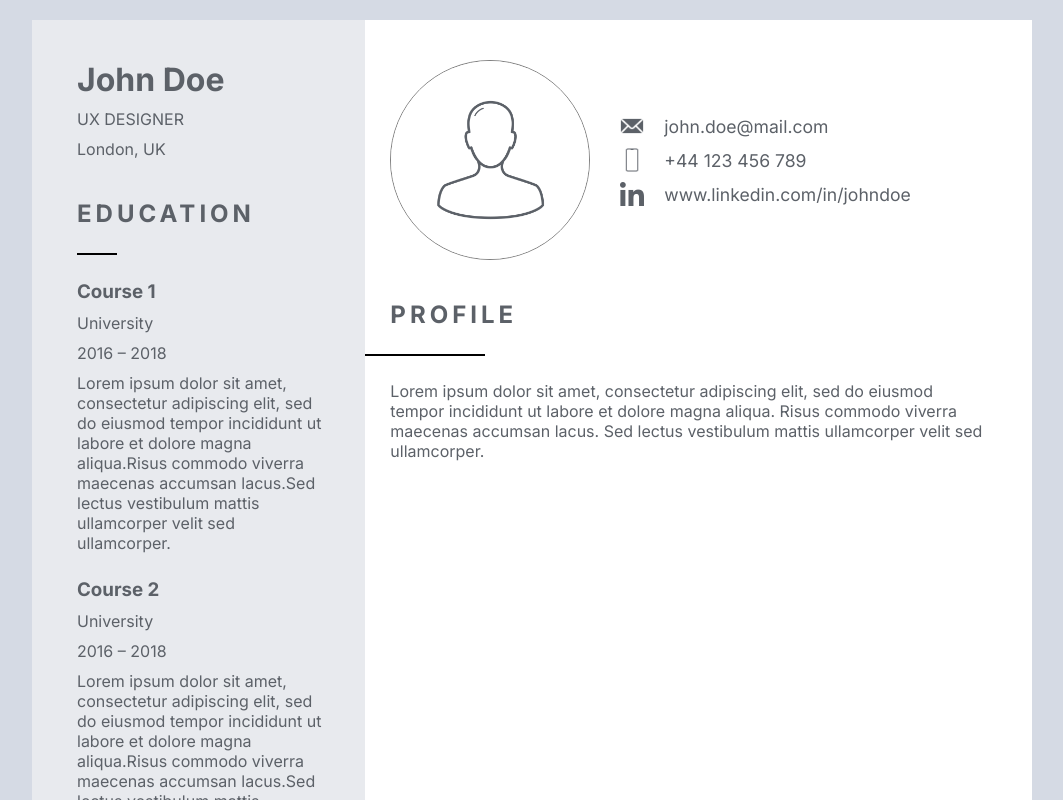
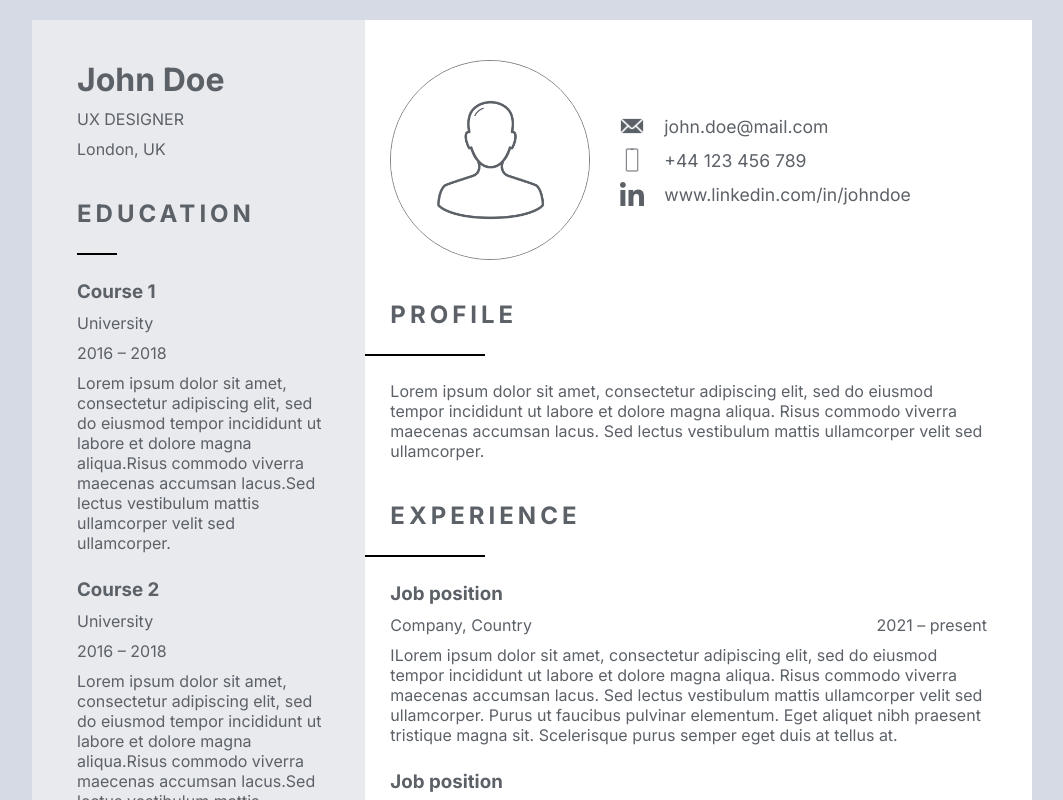
Before and after one commit to McStanley/cv-generator, a React (Create React App) app: page / in a window 1280 px wide. Shown: the top 800 px of the page, without its empty margins (108-1171 px from the left). Built offline with nearby package versions, Linux system fonts and the light colour scheme; the HTML template or start-up script is replaced by a standard one.

Commit message:
Create Experience component

```diff
--- a/src/components/CV.js
+++ b/src/components/CV.js
@@ -5,6 +5,7 @@ import Education from './Education';
 import Skills from './Skills';
 import Contact from './Contact';
 import Profile from './Profile';
+import Experience from './Experience';
 
 class CV extends Component {
   render() {
@@ -18,6 +19,7 @@ class CV extends Component {
         <main className="CV__main">
           <Contact />
           <Profile />
+          <Experience />
         </main>
       </div>
     );
--- /dev/null
+++ b/src/components/Experience.js
@@ -0,0 +1,177 @@
+import React, { Component } from 'react';
+import { nanoid } from 'nanoid';
+import '../styles/Experience.css';
+
+class Experience extends Component {
+  constructor() {
+    super();
+    this.state = {
+      experience: [
+        {
+          id: nanoid(),
+          position: 'Job position',
+          company: 'Company',
+          country: 'Country',
+          start: '2021',
+          end: 'present',
+          description:
+            'ILorem ipsum dolor sit amet, consectetur adipiscing elit, sed do eiusmod tempor incididunt ut labore et dolore magna aliqua. Risus commodo viverra maecenas accumsan lacus. Sed lectus vestibulum mattis ullamcorper velit sed ullamcorper. Purus ut faucibus pulvinar elementum. Eget aliquet nibh praesent tristique magna sit. Scelerisque purus semper eget duis at tellus at.',
+          editMode: false,
+        },
+        {
+          id: nanoid(),
+          position: 'Job position',
+          company: 'Company',
+          country: 'Country',
+          start: '2021',
+          end: 'present',
+          description:
+            'ILorem ipsum dolor sit amet, consectetur adipiscing elit, sed do eiusmod tempor incididunt ut labore et dolore magna aliqua. Risus commodo viverra maecenas accumsan lacus. Sed lectus vestibulum mattis ullamcorper velit sed ullamcorper. Purus ut faucibus pulvinar elementum. Eget aliquet nibh praesent tristique magna sit. Scelerisque purus semper eget duis at tellus at.',
+          editMode: false,
+        },
+      ],
+    };
+  }
+
+  toggleEditMode = (id) => {
+    const newExperience = this.state.experience.map((entry) => {
+      if (entry.id === id) return { ...entry, editMode: !entry.editMode };
+      return entry;
+    });
+
+    this.setState({
+      experience: newExperience,
+    });
+  };
+
+  handleAdd = () => {
+    const newEntry = {
+      id: nanoid(),
+      position: '',
+      company: '',
+      country: '',
+      start: '',
+      end: '',
+      description: '',
+      editMode: true,
+    };
+
+    this.setState((prevState) => ({
+      experience: [...prevState.experience, newEntry],
+    }));
+  };
+
+  handleRemove = (id) => {
+    const newExperience = this.state.experience.filter(
+      (entry) => entry.id !== id
+    );
+    this.setState({ experience: newExperience });
+  };
+
+  handleChange = (id, e) => {
+    const { name, value } = e.target;
+    const newExperience = this.state.experience.map((entry) => {
+      if (entry.id === id) return { ...entry, [name]: value };
+      return entry;
+    });
+    this.setState({ experience: newExperience });
+  };
+
+  render() {
+    const experienceElements = this.state.experience.map((entry) => {
+      const entryBtns = (
+        <div className="Experience__entryBtns">
+          <button onClick={() => this.toggleEditMode(entry.id)}>Edit</button>
+          <button onClick={() => this.handleRemove(entry.id)}>Remove</button>
+        </div>
+      );
+
+      const form = (
+        <form className="Experience__form">
+          <label htmlFor="position">Job position</label>
+          <input
+            name="position"
+            id="position"
+            type="text"
+            value={entry.position}
+            onChange={(e) => this.handleChange(entry.id, e)}
+          />
+          <label htmlFor="company">Company</label>
+          <input
+            name="company"
+            id="company"
+            type="text"
+            value={entry.company}
+            onChange={(e) => this.handleChange(entry.id, e)}
+          />
+          <label htmlFor="country">Country</label>
+          <input
+            name="country"
+            id="country"
+            type="text"
+            value={entry.country}
+            onChange={(e) => this.handleChange(entry.id, e)}
+          />
+          <label htmlFor="start">Start</label>
+          <input
+            name="start"
+            id="start"
+            type="text"
+            value={entry.start}
+            onChange={(e) => this.handleChange(entry.id, e)}
+          />
+          <label htmlFor="end">End</label>
+          <input
+            name="end"
+            id="end"
+            type="text"
+            value={entry.end}
+            onChange={(e) => this.handleChange(entry.id, e)}
+          />
+          <label htmlFor="description">Description</label>
+          <textarea
+            name="description"
+            id="description"
+            value={entry.description}
+            onChange={(e) => this.handleChange(entry.id, e)}
+          />
+          <button onClick={() => this.toggleEditMode(entry.id)}>Close</button>
+        </form>
+      );
+
+      return (
+        <React.Fragment key={entry.id}>
+          <div className="Experience__entry">
+            <h3>{entry.position}</h3>
+            <div className="Experience__entryRow">
+              <p>
+                {entry.company}, {entry.country}
+              </p>
+              <p>
+                {entry.start} – {entry.end}
+              </p>
+            </div>
+            <p>{entry.description}</p>
+            {!entry.editMode && entryBtns}
+          </div>
+          {entry.editMode && form}
+        </React.Fragment>
+      );
+    });
+
+    return (
+      <div className="Experience">
+        <div className="Experience__header">
+          <h2>Experience</h2>
+          <button className="Experience__addBtn" onClick={this.handleAdd}>
+            +
+          </button>
+        </div>
+        <div className="line--long" />
+        {experienceElements}
+      </div>
+    );
+  }
+}
+
+export default Experience;
--- /dev/null
+++ b/src/styles/Experience.css
@@ -0,0 +1,78 @@
+.Experience {
+  display: flex;
+  flex-direction: column;
+  gap: 25px;
+}
+
+.Experience__header {
+  display: flex;
+  gap: 20px;
+  text-transform: uppercase;
+  letter-spacing: 0.25rem;
+}
+
+.Experience__addBtn {
+  display: none;
+  font-size: 1.1rem;
+}
+
+.Experience__header:hover .Experience__addBtn {
+  display: block;
+}
+
+.Experience__entry {
+  position: relative;
+  display: flex;
+  flex-direction: column;
+  gap: 10px;
+}
+
+.Experience__entryBtns {
+  display: none;
+  position: absolute;
+  top: 50%;
+  left: 50%;
+  transform: translate(-50%, -50%);
+  flex-direction: column;
+  gap: 5px;
+}
+
+.Experience__entry:hover .Experience__entryBtns {
+  display: flex;
+}
+
+.Experience__entryBtns > button {
+  font-size: 1.1rem;
+}
+
+.Experience__entryRow {
+  display: flex;
+  justify-content: space-between;
+}
+
+.Experience__form {
+  width: 350px;
+  padding: 20px;
+  position: fixed;
+  background-color: rgb(199, 199, 199);
+  top: 50%;
+  left: 50%;
+  transform: translate(-50%, -50%);
+  display: flex;
+  flex-direction: column;
+  gap: 5px;
+  z-index: 100;
+}
+
+.Experience__form > input {
+  height: 30px;
+  border: none;
+}
+
+.Experience__form textarea {
+  height: 100px;
+}
+
+.Experience__form > button {
+  margin-top: 20px;
+}
```
